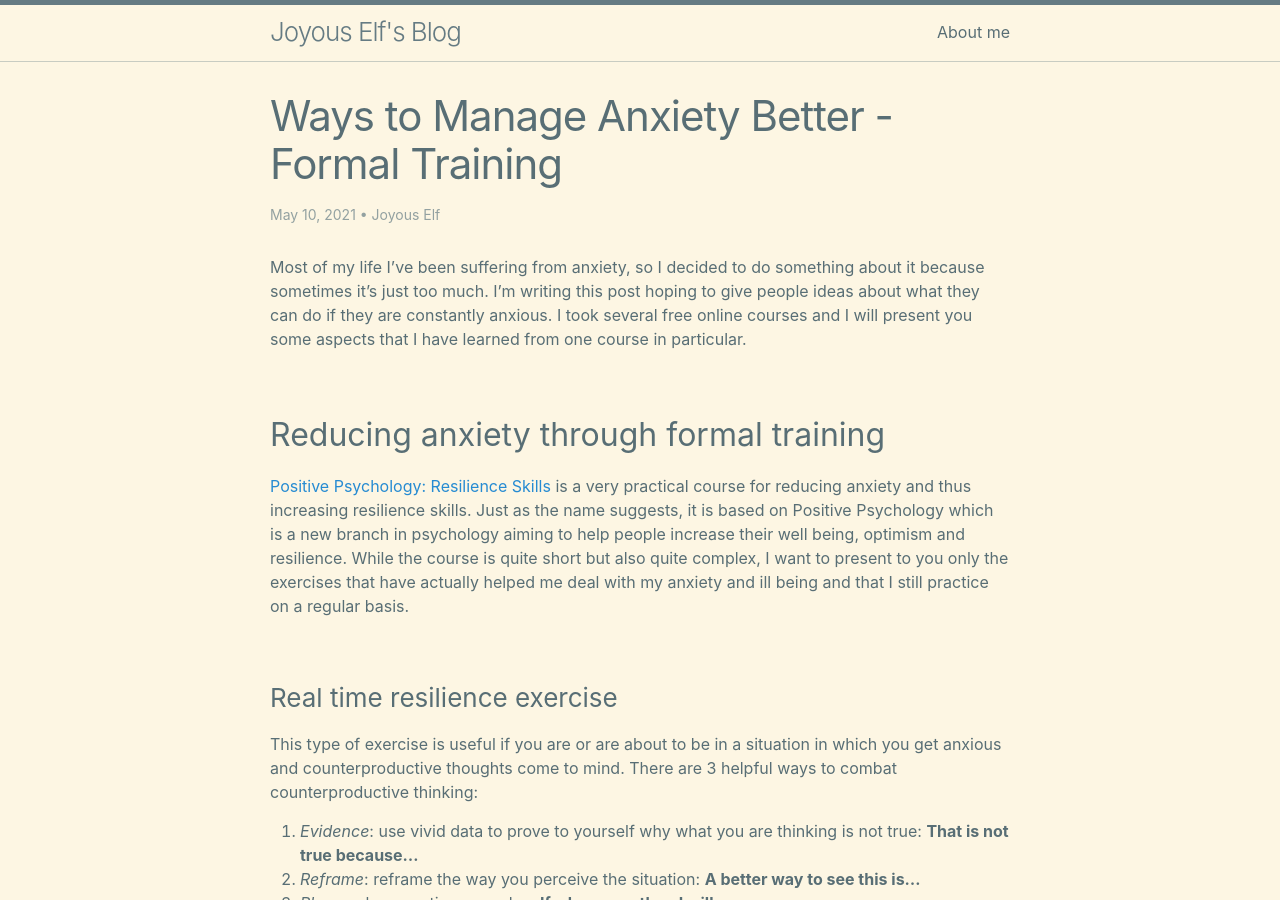
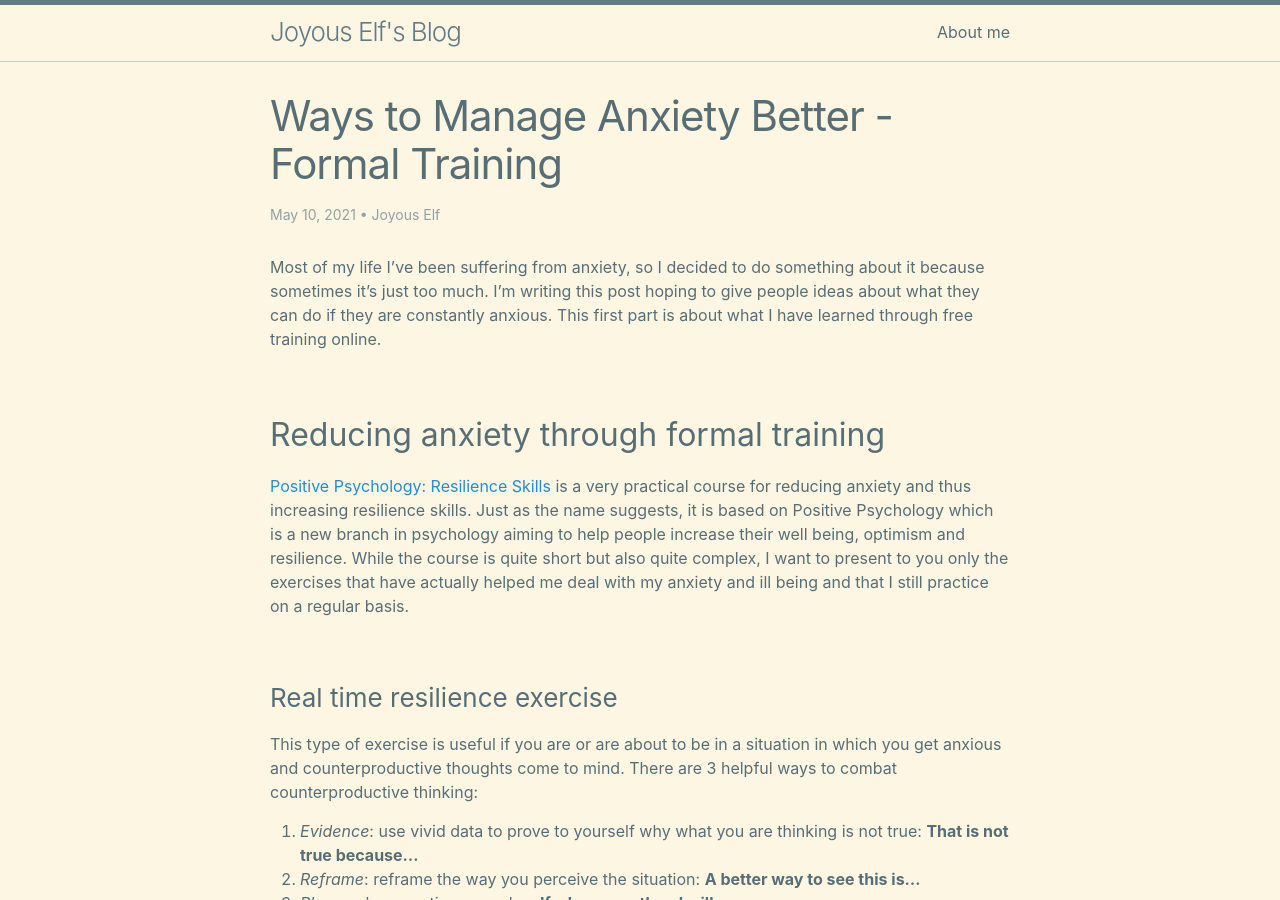
Before and after one commit to joyous-elf/my-blog, a Jekyll site: the page built from _posts/2021-05-10-ways-to-manage-anxiety-better-formal-training.md, in a window 1280 px wide and 900 px high. Built offline with Jekyll 4.4.1, drawn with Linux system fonts in a browser that asks for light colours.

Commit message:
edited fist paragraph again

```diff
--- a/_posts/2021-05-10-ways-to-manage-anxiety-better-formal-training.md
+++ b/_posts/2021-05-10-ways-to-manage-anxiety-better-formal-training.md
@@ -4,7 +4,7 @@
 author: Joyous Elf
 category: Personal Experiences
 ---
-Most of my life I've been suffering from anxiety, so I decided to do something about it because sometimes it's just too much. I'm writing this post hoping to give people ideas about what they can do if they are constantly anxious. I took several free online courses and I will present you some aspects that I have learned from one course in particular.
+Most of my life I've been suffering from anxiety, so I decided to do something about it because sometimes it's just too much. I'm writing this post hoping to give people ideas about what they can do if they are constantly anxious. This first part is about what I have learned through free training online.
 
 ## Reducing anxiety through formal training
 
```
